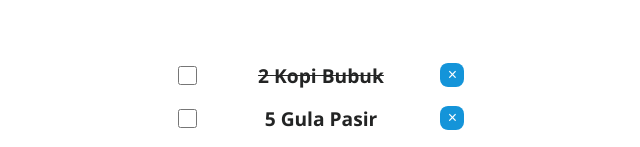
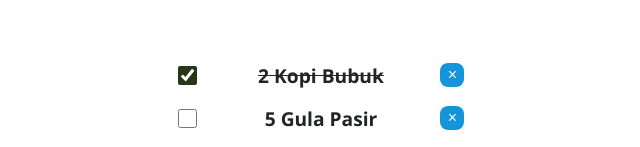
Before and after one commit to andykaadi23/shopping-notes, a React (Vite) app: page / in a window 1280 px wide. Shown: the part 192-339 px from the top of the page, without its empty margins (319-959 px from the left). Built offline with nearby package versions, Linux system fonts and the light colour scheme.

Commit message:
checklist items

```diff
--- a/src/components/App.jsx
+++ b/src/components/App.jsx
@@ -37,12 +37,23 @@ export default function App() {
     setItems(filterItems);
   };
 
+  const handleToggleItems = (id) => {
+    const toggleItems = items.map((item) =>
+      item.id === id ? { ...item, checked: !item.checked } : item
+    );
+    setItems(toggleItems);
+  };
+
   return (
     <>
       <div className="app">
         <Header />
         <Form onAddItems={handleAddItems} />
-        <GroceryList items={items} onDeleteItems={handleDeleteItems} />
+        <GroceryList
+          items={items}
+          onDeleteItems={handleDeleteItems}
+          onToggleItems={handleToggleItems}
+        />
         <Footer />
       </div>
     </>
--- a/src/components/GroceryList.jsx
+++ b/src/components/GroceryList.jsx
@@ -1,12 +1,17 @@
 import Item from "./Item";
 
-const GroceryList = ({ items, onDeleteItems }) => {
+const GroceryList = ({ items, onDeleteItems, onToggleItems }) => {
   return (
     <>
       <div className="list">
         <ul>
           {items.map((item) => (
-            <Item item={item} key={item.id} onDeleteItems={onDeleteItems} />
+            <Item
+              item={item}
+              key={item.id}
+              onDeleteItems={onDeleteItems}
+              onToggleItems={onToggleItems}
+            />
           ))}
         </ul>
       </div>
--- a/src/components/Item.jsx
+++ b/src/components/Item.jsx
@@ -1,7 +1,11 @@
-const Item = ({ item, onDeleteItems }) => {
+const Item = ({ item, onDeleteItems, onToggleItems }) => {
   return (
     <li key={item.id}>
-      <input type="checkbox" />
+      <input
+        type="checkbox"
+        checked={item.checked}
+        onChange={() => onToggleItems(item.id)}
+      />
       <span style={item.checked ? { textDecoration: "line-through" } : {}}>
         {item.quantity} {item.name}
       </span>
```
